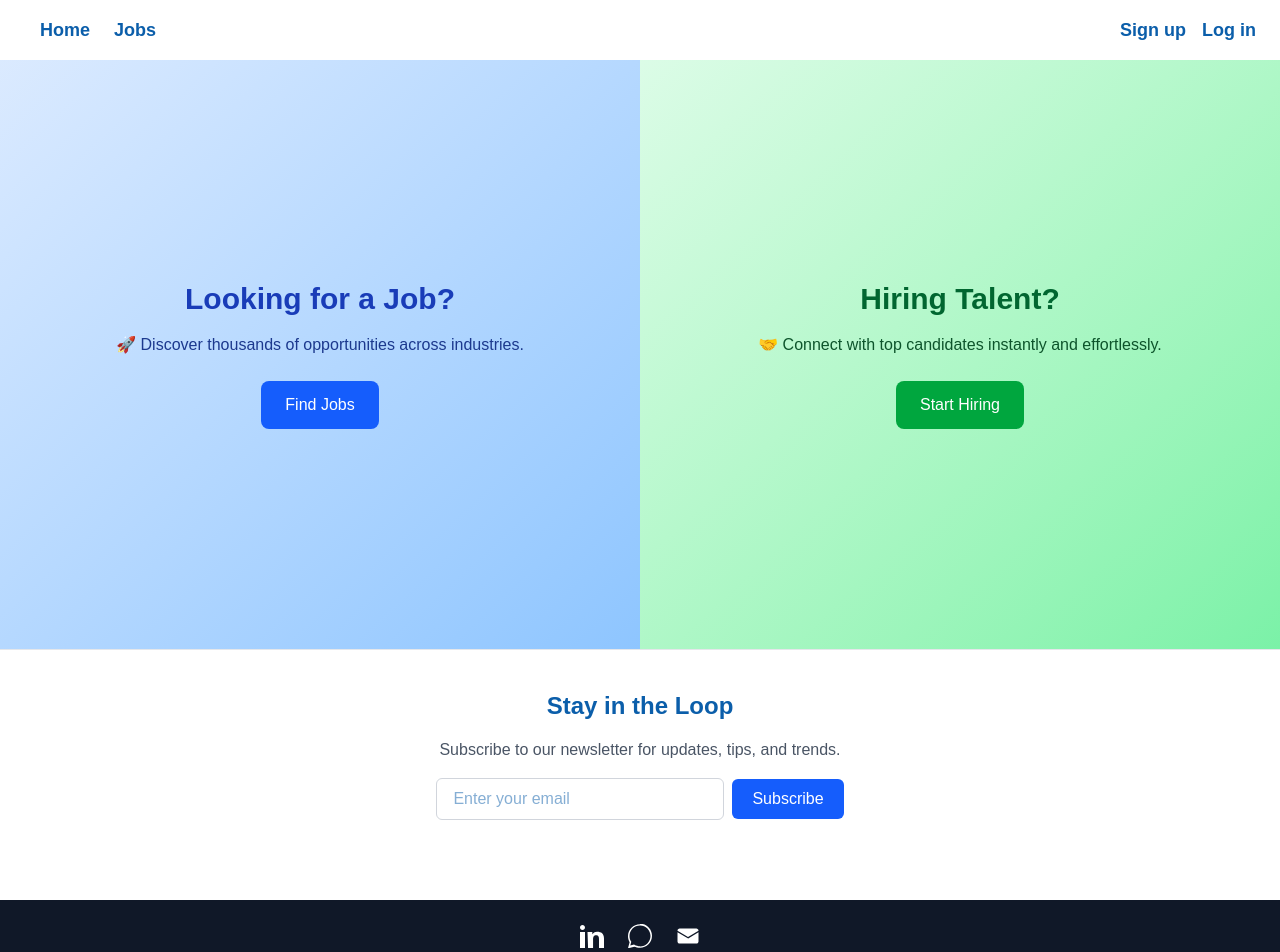
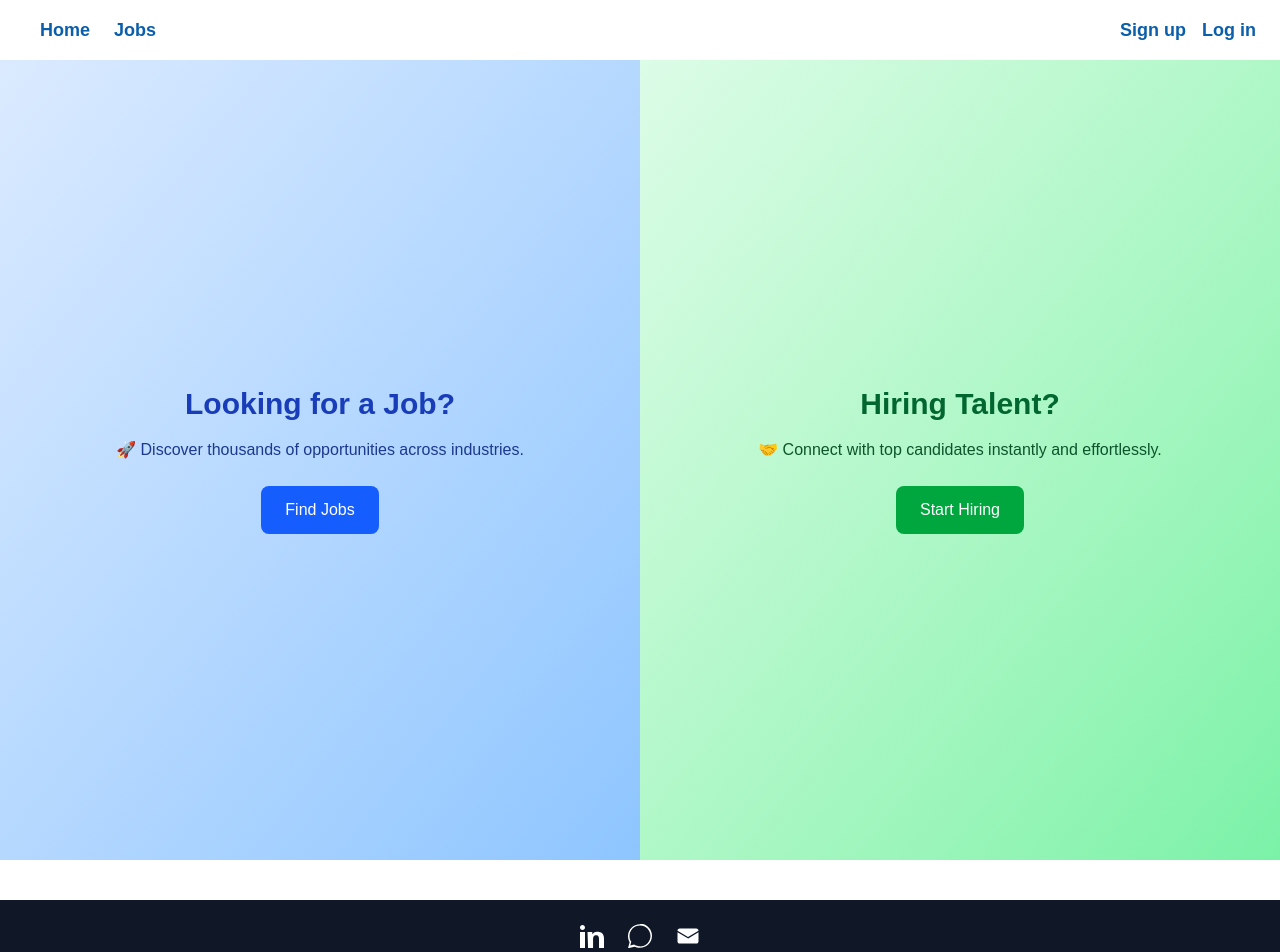
Before and after one commit to Kawindu-Prabod/Mini-Job-Board, a Next.js app: page / in a window 1280 px wide. Shown: the top 952 px of the page. Built offline with nearby package versions, Linux system fonts and the light colour scheme.

Commit message:
Update page.jsx

```diff
--- a/app/page.jsx
+++ b/app/page.jsx
@@ -53,26 +53,6 @@ export default function HomePage() {
             </button>
           </div>
         </section>
-
-
-        {/* Subscribe Section */}
-        <section className="bg-white py-10 text-center border-t border-gray-200">
-          <h3 className="text-2xl font-semibold mb-4">Stay in the Loop</h3>
-          <p className="text-gray-600 mb-4">Subscribe to our newsletter for updates, tips, and trends.</p>
-          <form className="flex flex-col sm:flex-row justify-center items-center gap-2 px-4">
-            <input
-              type="email"
-              placeholder="Enter your email"
-              className="px-4 py-2 border border-gray-300 rounded-md w-full sm:w-72 focus:outline-none focus:ring-2 focus:ring-blue-500"
-            />
-            <button
-              type="submit"
-              className="bg-blue-600 text-white px-5 py-2 rounded-md hover:bg-blue-700 transition"
-            >
-              Subscribe
-            </button>
-          </form>
-        </section>
       </main>
       <Footer />
     </div>
```
